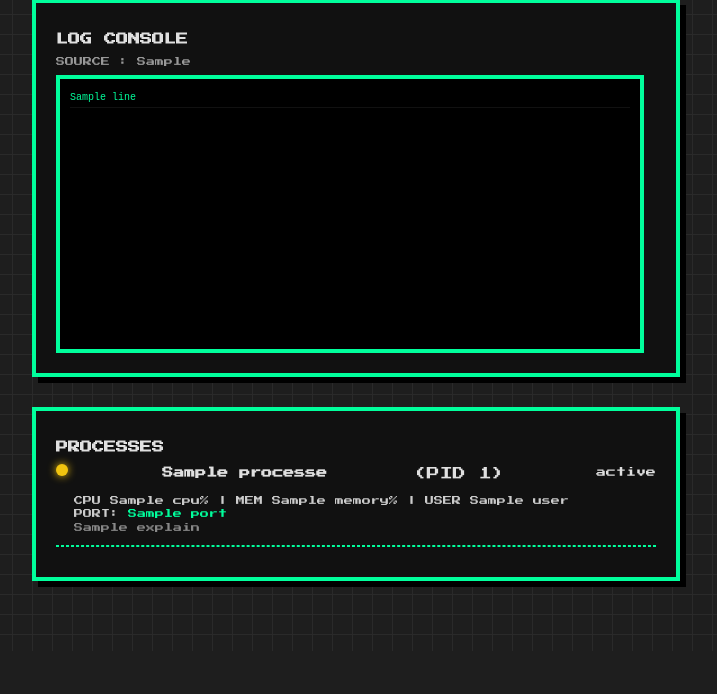
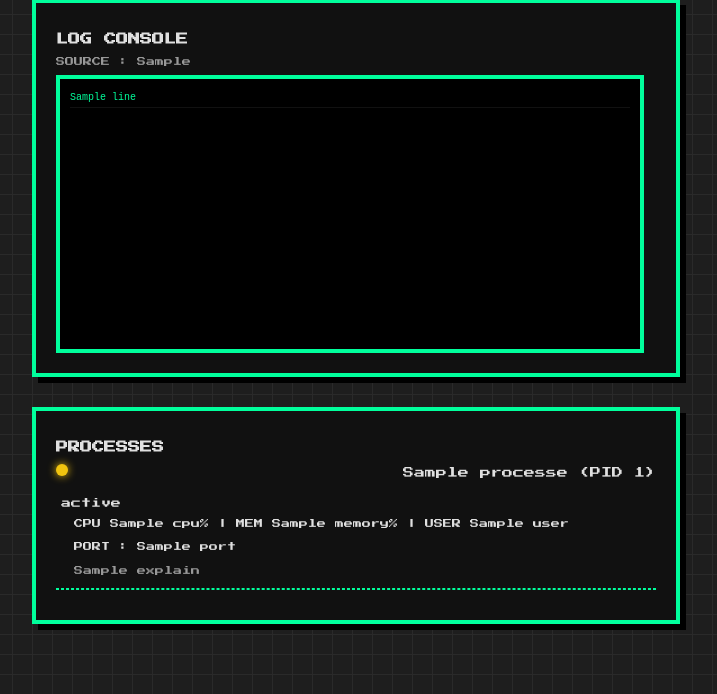
Before and after one commit to seoheejung/server-monitor, a FastAPI app: template web/app/templates/dashboard.html in a window 1280 px wide. Shown: the part 446-1140 px from the top of the page, without its empty margins (8-725 px from the left). Before the commit the page ends 1033 px from the top, so only its background shows below. Run offline with FastAPI, Linux system fonts and the light colour scheme; the template is opened without the code that fills it: most values are stand-ins (such as "Sample title", 1, 10 or a date in 2020).

Commit message:
프로세스 디자인 수정

```diff
--- a/web/app/templates/dashboard.html
+++ b/web/app/templates/dashboard.html
@@ -81,29 +81,33 @@
                 <span class="dot"></span>
             {% endif %}
 
-            <strong>{{ p.name }}</strong>
-            <span class="dim" style="font-size: 13px;">(PID {{ p.pid }})</span>
-
+            {{ p.name }} (PID {{ p.pid }})
+        </p>
         <span style="font-size: 10px; margin-left: 5px;">
             {{ p.status_summary }}
         </span>
+
+        <p style="font-size:9px; margin-left:18px; line-height: 1.6;">
+            CPU {{ p.cpu }}% |
+            MEM {{ p.memory }}% |
+            USER {{ p.user }}
         </p>
 
-        <div style="font-size:9px; margin-left:18px; color: #ccc; line-height: 1.4;">
-            CPU {{ p.cpu }}% | MEM {{ p.memory }}% | USER {{ p.user }}
-
         {% if p.ports %}
-            <br>PORT: <span style="color: #00ff9c;">{{ p.ports | join(', ') }}</span>
+        <p style="font-size:9px; margin-left:18px; line-height: 1.6;">
+            PORT : {{ p.ports | join(', ') }}
+        </p>
         {% endif %}
 
         {% if p.warnings %}
-            <br><span class="bad" style="color: #ff4b2b;">⚠ {{ p.warnings | join(' / ') }}</span>
+        <p style="font-size:9px; margin-left:18px; line-height: 1.6;" class="bad">
+            ⚠ {{ p.warnings | join(', ') }}
+        </p>
         {% endif %}
 
-            <div style="color:#888; margin-top: 2px;">
+        <p style="font-size:9px; margin-left:18px; line-height: 1.6; color:#999;">
             {{ p.explain }}
-            </div>
-        </div>
+        </p>
 
         <hr style="border:1px dashed #00ff9c; margin:10px 0;">
         {% endfor %}
```
Lines whose indentation alone changed are shown as unchanged.
